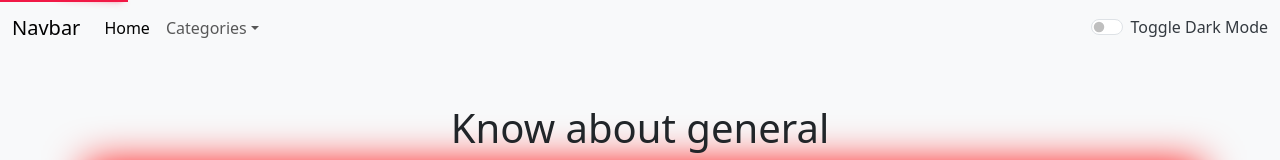
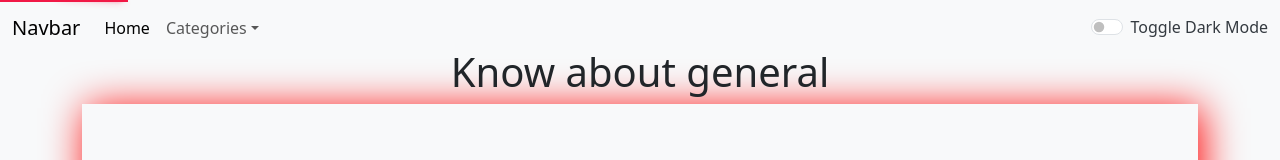
Before and after one commit to divyeshmoraniya/quicknews, a React (Vite) app in the folder quicknews/: page / in a window 1280 px wide. Shown: the top 160 px of the page. Built offline with nearby package versions, Linux system fonts and the light colour scheme; no server answers; grey boxes are pictures that could not be loaded.

Commit message:
Update Nav.jsx

```diff
--- a/quicknews/src/assets/component/Nav.jsx
+++ b/quicknews/src/assets/component/Nav.jsx
@@ -3,7 +3,7 @@ import { Link } from 'react-router-dom';
 
 export default function Nav({ mode, toggleMode }) {
     return (
-        <nav className={`navbar navbar-expand-lg navbar-${mode} bg-${mode}`}>
+        <nav className={`navbar navbar-expand-lg  fixed-top navbar-${mode} bg-${mode} `}>
             <div className="container-fluid">
                 <Link className="navbar-brand" to="/">Navbar</Link>
                 <button className="navbar-toggler" type="button" data-bs-toggle="collapse" data-bs-target="#navbarSupportedContent" aria-controls="navbarSupportedContent" aria-expanded="false" aria-label="Toggle navigation">
```
